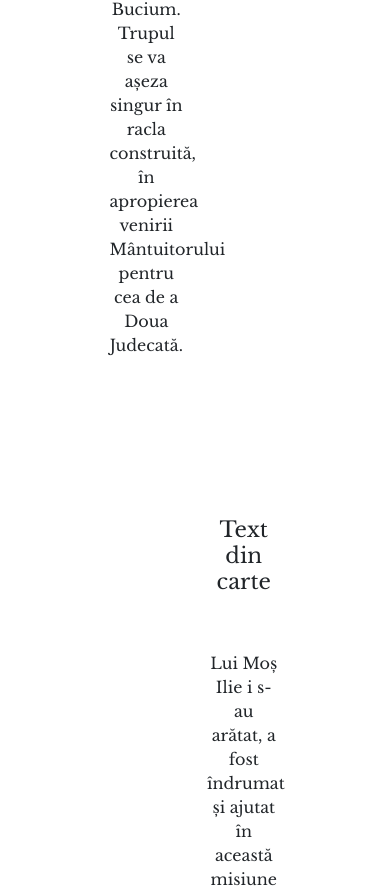
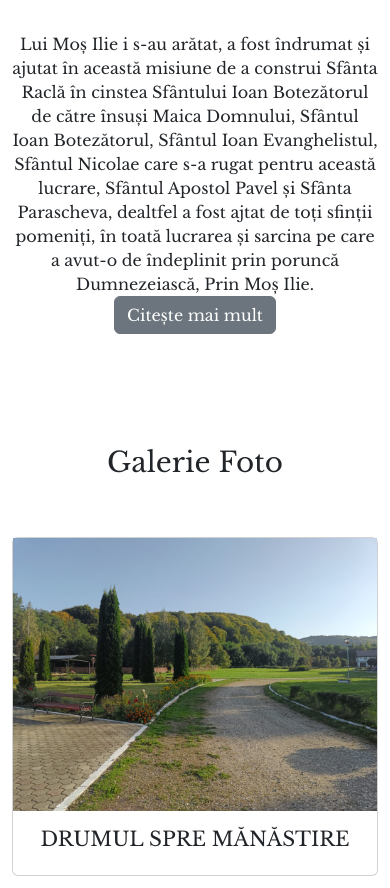
Before and after one commit to AntonioTodosia/Proiect1, a Next.js app: page / in a window 390 px wide. Shown: the part 2085-2973 px from the top of the page. Built offline with nearby package versions, Linux system fonts and the light colour scheme.

Commit message:
Add colapsse ...

```diff
--- a/app/components/sectiunea2.jsx
+++ b/app/components/sectiunea2.jsx
@@ -62,12 +62,22 @@ function Section2(){
                             placeholder="blur"
                             />
                         </div>
-                        <div className='col-6'>
+                        <div className='col-lg-6 col-sm-12'>
                         <h4 className='py-5'>Text din carte</h4>
-                            <p>Lui Moș Ilie i s-au arătat, a fost îndrumat și ajutat în această misiune de a construi Sfânta Raclă în cinstea Sfântului Ioan Botezătorul de către însuși Maica Domnului, Sfântul Ioan Botezătorul, Sfântul Ioan Evanghelistul, Sfântul Nicolae care s-a rugat pentru această lucrare, Sfântul Apostol Pavel și Sfânta Parascheva, dealtfel a fost ajtat de toți sfinții pomeniți, în toată lucrarea și sarcina pe care a avut-o de îndeplinit prin poruncă Dumnezeiască, Prin Moș Ilie. Proorocul din Hurez, Proorocul românilor, a arătat Dumnezeu cum să fie pregătită cea de a doua Venire a Mântuitorului nostru Iisus Hristos, aici la noi, în grădina Maicii Domnului.
-                                La începutul lunii decembrie, din vorbă în vorbă s-a aflat că Părintele Pantelimon împreună cu încă trei persoane, trebuie să sosească cu Sfânta Raclă de la București și va fi sfințită pe 6 Dececembrie de Sfântul Nicolae.
-                                Seara dianinte, pe 5 decembrie, trebuia să sosească cu Racla în gară, în Făgăraș. Credincioșii din Hurez împreună cu preoți și călugări din mănăstirea Sâmbăta de Sus, s-au dus la gară să-l aștepte pe părintele Pantelimon, care era însoțit de ginerele lui Moș Ilie, un bărbat, Nelu îl chema, din satul Voievodeni și un bărbat din Întorsura Buzăului. Vreo 200 de oameni așteptau în gară, iar până să sosească părintele Pantelimon împreună cu cei trei bărbați, securitatea i-a arestat pe toți. Preoți și civili, nu i-au ținut mult și le-au dat drumul, între ei au fost și oameni ai securității, îmbrăcați în preoți.
-                                Atât la București, cât și la Făgăraș, erau  în toate gările oameni de la securitate. Cu racla de 1,80 m lungime nu era ușor să treci neobservat pe peronul gării. La îndemnul Părintelui Arsenie Boca ( Sfântul Ardealului), deoarece erau urmăriți, nu au reșit să urce în trenul cu care și-au propus.Mănăstirea PACEA LUMII din Bucium încă nu s-a construit. Aceasta este un dar și i se cere poporului român să o facă, dacă nu o va face, se va lua darul de la poporul român și i se va da altui neam mai vrednic. Să nu lăsăm să ni se ia acest dar.</p>
+                        <p>Lui Moș Ilie i s-au arătat, a fost îndrumat și ajutat în această misiune de a construi Sfânta Raclă în cinstea Sfântului Ioan Botezătorul de către însuși Maica Domnului, Sfântul Ioan Botezătorul, Sfântul Ioan Evanghelistul, Sfântul Nicolae care s-a rugat pentru această lucrare, Sfântul Apostol Pavel și Sfânta Parascheva, dealtfel a fost ajtat de toți sfinții pomeniți, în toată lucrarea și sarcina pe care a avut-o de îndeplinit prin poruncă Dumnezeiască, Prin Moș Ilie.
+                            <button class="btn btn-secondary" type="button" data-bs-toggle="collapse" data-bs-target="#collapseWidthExample" aria-expanded="false" aria-controls="collapseWidthExample">
+                                Citește mai mult
+                            </button>
+                        </p>
+                        <div style={{minHeight: "120px;"}}>
+                            <div class="collapse collapse-horizontal" id="collapseWidthExample">
+                                <div class="card card-body" style={{width: "auto"}}>
+                                Proorocul din Hurez, Proorocul românilor, a arătat Dumnezeu cum să fie pregătită cea de a doua Venire a Mântuitorului nostru Iisus Hristos, aici la noi, în grădina Maicii Domnului.
+                                La începutul lunii decembrie, din vorbă în vorbă s-a aflat că Părintele Pantelimon împreună cu încă trei persoane, trebuie să sosească cu Sfânta Raclă de la București și va fi sfințită pe 6 Dececembrie de Sfântul Nicolae.Seara dianinte, pe 5 decembrie, trebuia să sosească cu Racla în gară, în Făgăraș. Credincioșii din Hurez împreună cu preoți și călugări din mănăstirea Sâmbăta de Sus, s-au dus la gară să-l aștepte pe părintele Pantelimon, care era însoțit de ginerele lui Moș Ilie, un bărbat, Nelu îl chema, din satul Voievodeni și un bărbat din Întorsura Buzăului. Vreo 200 de oameni așteptau în gară, iar până să sosească părintele Pantelimon împreună cu cei trei bărbați, securitatea i-a arestat pe toți. Preoți și civili, nu i-au ținut mult și le-au dat drumul, între ei au fost și oameni ai securității, îmbrăcați în preoți.
+                                Atât la București, cât și la Făgăraș, erau  în toate gările oameni de la securitate. Cu racla de 1,80 m lungime nu era ușor să treci neobservat pe peronul gării. La îndemnul Părintelui Arsenie Boca ( Sfântul Ardealului), deoarece erau urmăriți, nu au reșit să urce în trenul cu care și-au propus.Mănăstirea PACEA LUMII din Bucium încă nu s-a construit. Aceasta este un dar și i se cere poporului român să o facă, dacă nu o va face, se va lua darul de la poporul român și i se va da altui neam mai vrednic. Să nu lăsăm să ni se ia acest dar.
+                                </div>
+                            </div>
+                        </div>
                         </div>
                     </div>
                 </div>
--- a/app/components/sectiunea3.jsx
+++ b/app/components/sectiunea3.jsx
@@ -12,7 +12,7 @@ function Section3(){
                     <iframe className="map embed-responsive-item" src="https://www.google.com/maps/embed?pb=!1m18!1m12!1m3!1d17505.08580351811!2d22.899018649825788!3d47.07125834771361!2m3!1f0!2f0!3f0!3m2!1i1024!2i768!4f13.1!3m3!1m2!1s0x474860fea97255e7%3A0x941a575088897395!2sBiserica%20Na%C8%99terea%20Sf%C3%A2ntului%20Ioan%20Botez%C4%83torul!5e0!3m2!1sro!2sro!4v1709928095628!5m2!1sro!2sro" width="100%" height="600" ></iframe>
                 </div>
             </div>
-            <div className='container'>
+            <div className='container1 contacte'>
                 <div className='row py-5'>
                     <div className='col-lg-6'>
                     <Image
--- a/app/globals.css
+++ b/app/globals.css
@@ -64,8 +64,9 @@ div .card{
   margin: 50px 0 50px 0;
 }
 
-.container{
+.container.contacte{
   max-width: 50%;
+  padding: auto;
 }
 .telefon{
   font-size: x-large;
```
